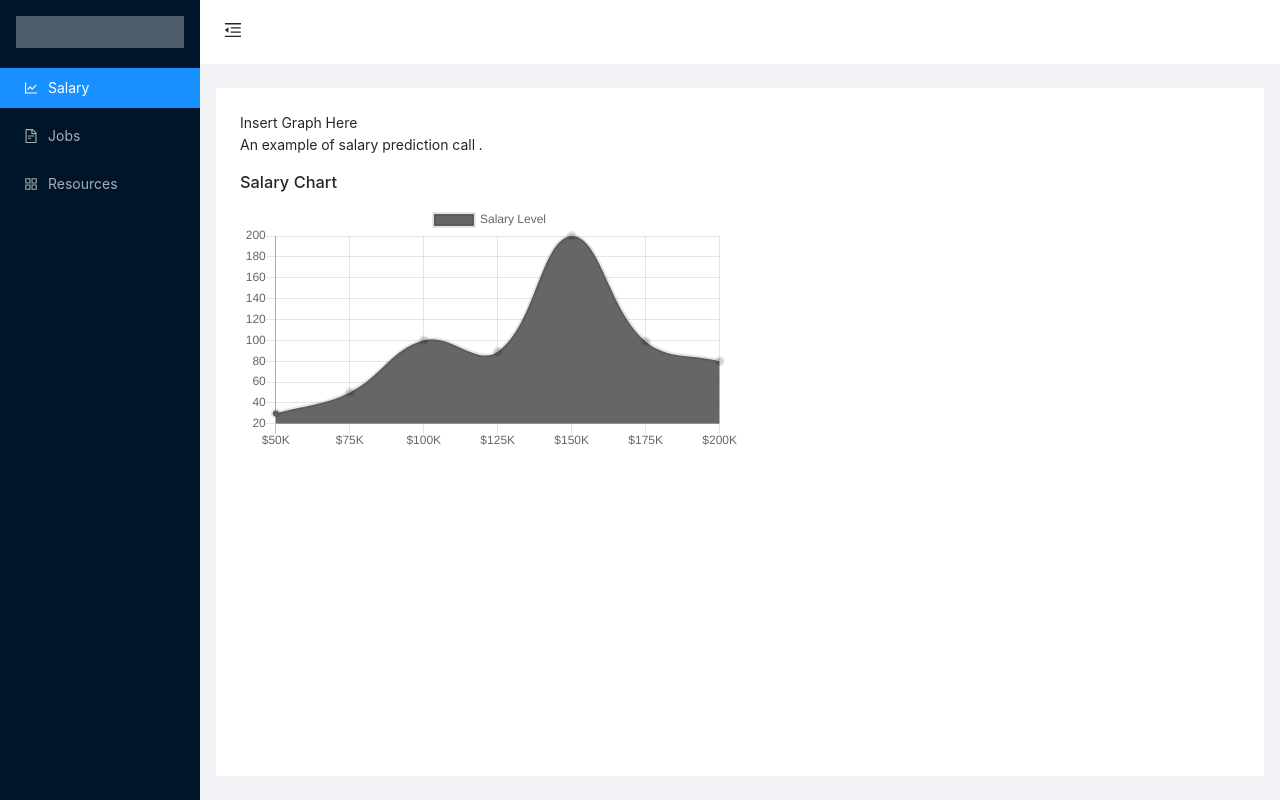
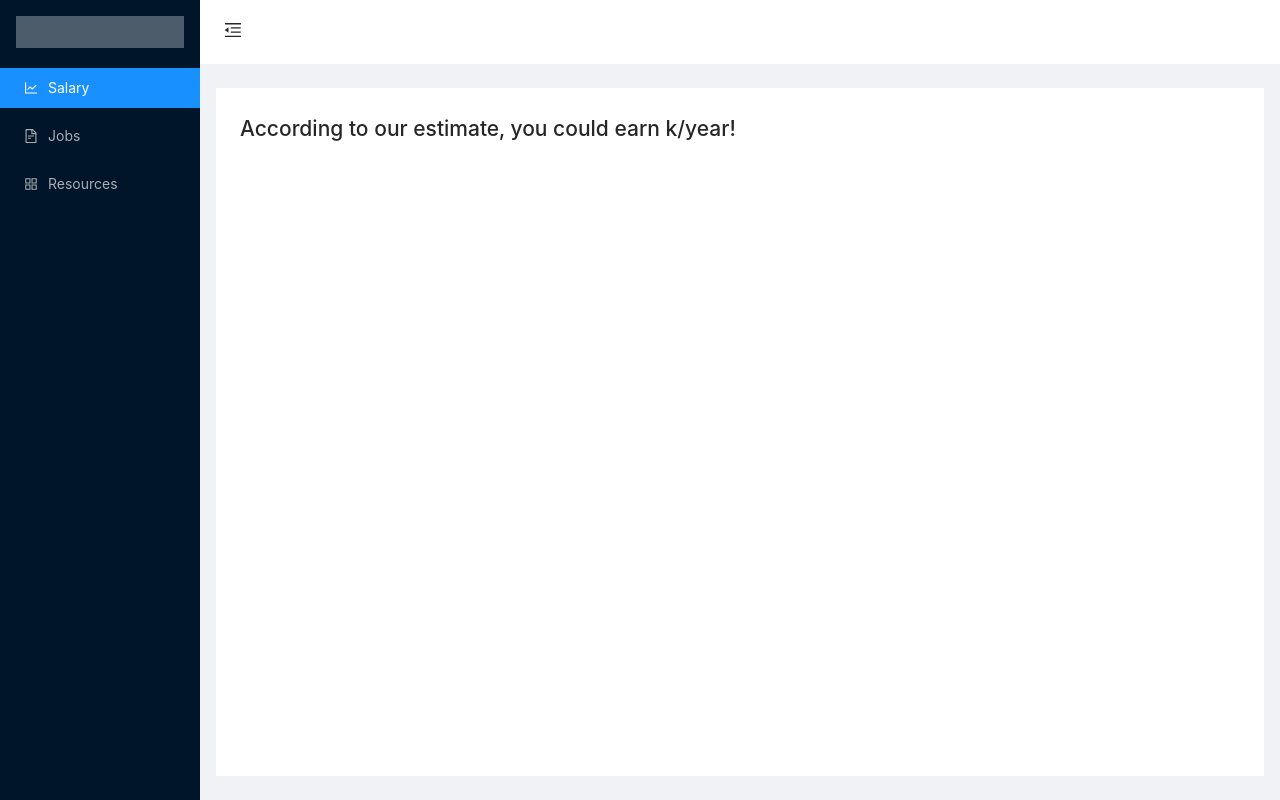
Before and after one commit to MLH-Fellowship/salary-io, a React (Create React App) app: page /predict in a window 1280 px wide. Built offline with nearby package versions, Linux system fonts and the light colour scheme; no server answers.

Commit message:
change result display

```diff
--- a/src/components/layout/Layout1.js
+++ b/src/components/layout/Layout1.js
@@ -79,9 +79,10 @@ class Layout1 extends React.Component {
               minHeight: 280,
             }}
             >
-            Insert Graph Here
-            <p>An example of salary prediction call {this.state.salary}.</p>
-            <ChartSalary />
+            {/* Insert Graph Here */}
+            {/* <p>An example of salary prediction call {this.state.salary}.</p> */}
+            {/* <ChartSalary /> */}
+            <h2>According to our estimate, you could earn {this.state.salary}k/year!</h2>
           </Content>
         </Layout>
       </Layout>
```
